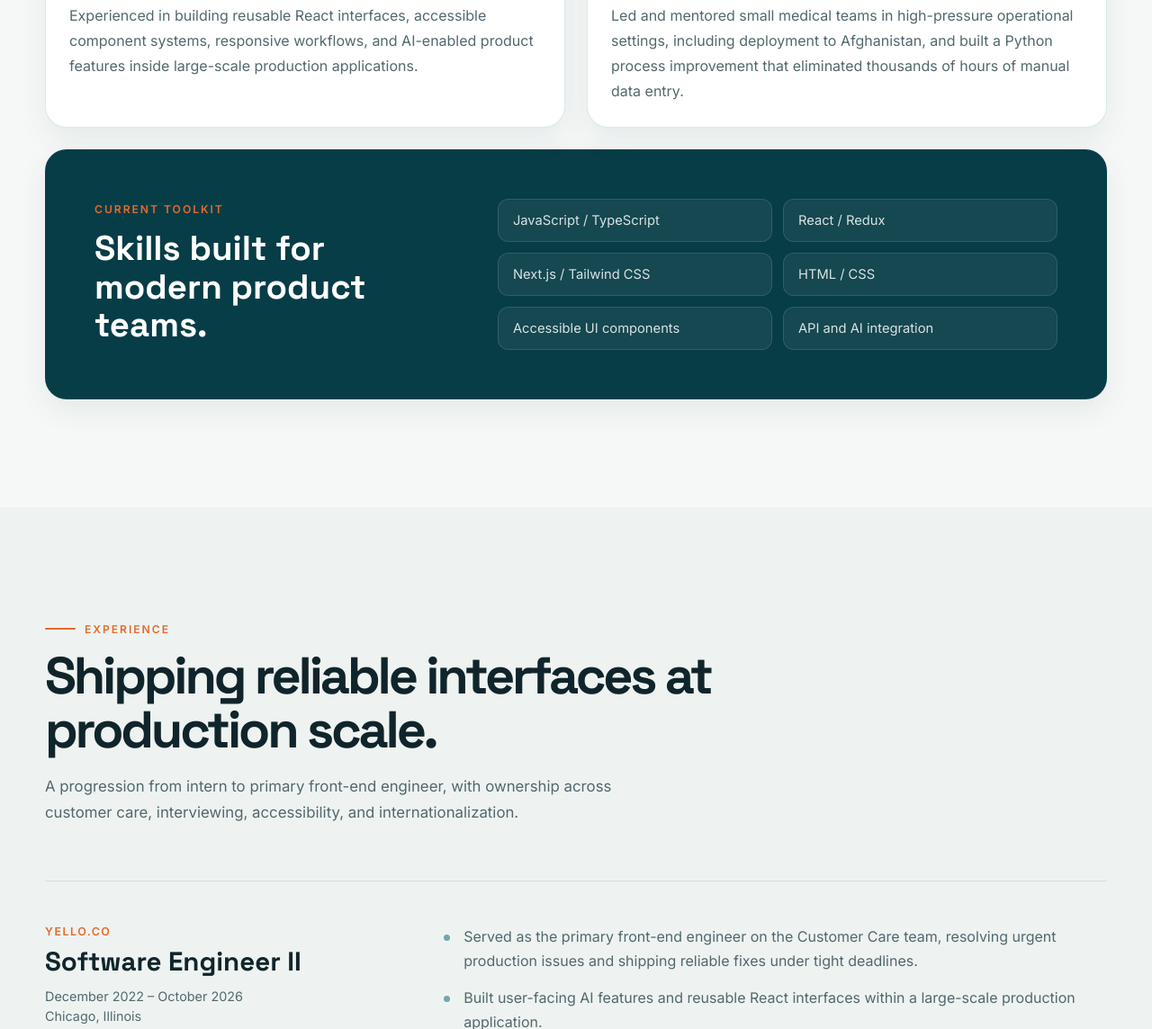
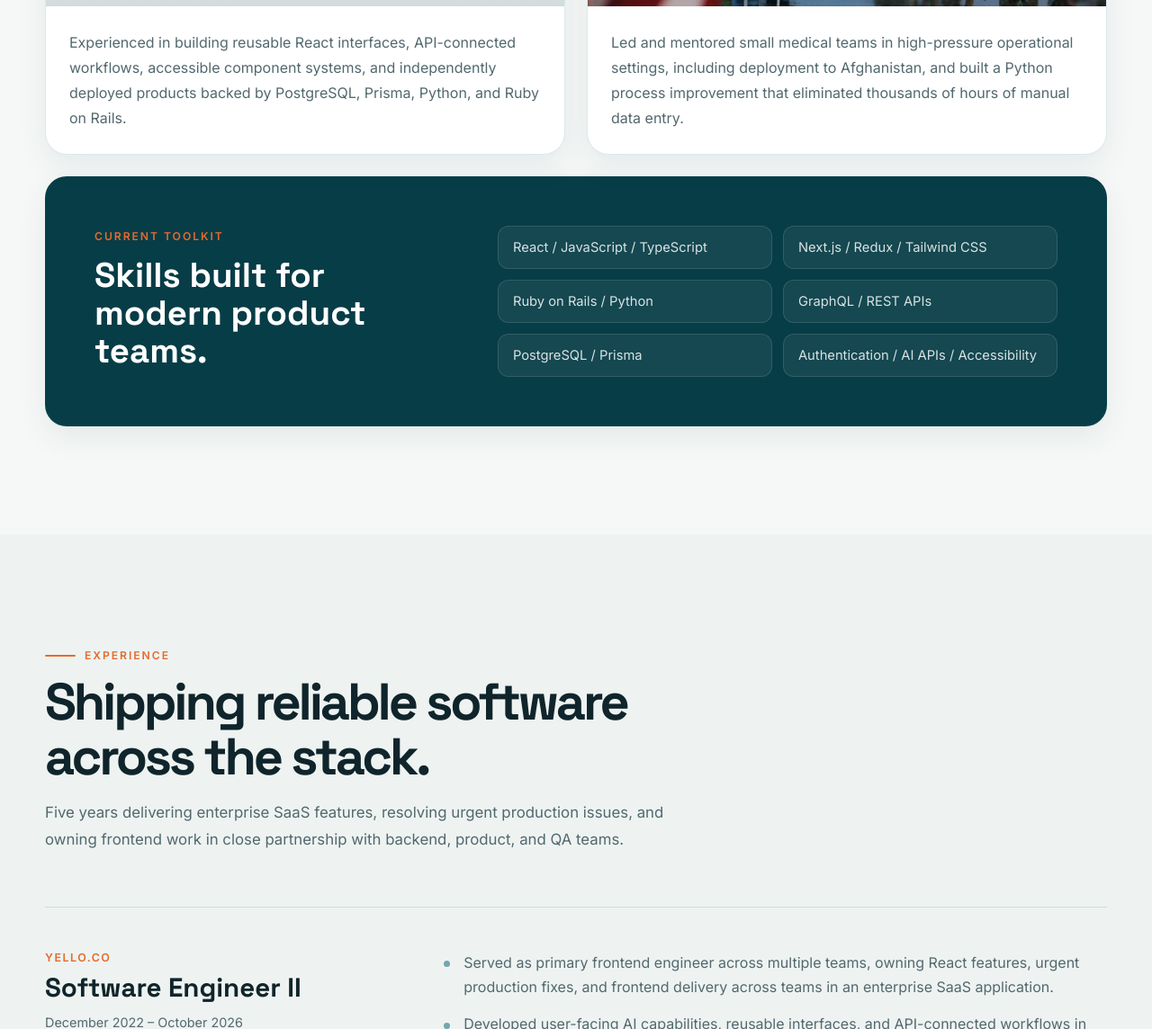
Before and after one commit to gmachat/gmachat.github.io, a plain HTML site: page index.html in a window 1280 px wide. Shown: the part 1656-2800 px from the top of the page at 90% size. Drawn offline with Linux system fonts and the light colour scheme.

Commit message:
update res

```diff
--- a/index.html
+++ b/index.html
@@ -5,14 +5,14 @@
   <meta charset="UTF-8">
   <meta http-equiv="X-UA-Compatible" content="IE=edge">
   <meta name="viewport" content="width=device-width, initial-scale=1.0">
-  <meta name="description" content="Greg Machat is a front-end software engineer and U.S. Army veteran building accessible, scalable applications with React, TypeScript, and Next.js.">
+  <meta name="description" content="Greg Machat is a frontend-focused full-stack software engineer and U.S. Army veteran building enterprise SaaS features and independently deployed web products.">
   <script type="module" src="./app.js?v=20261101-4"></script>
   <link rel="preconnect" href="https://fonts.gstatic.com">
   <link href="https://fonts.googleapis.com/css2?family=Inter:wght@400;500;600&family=Space+Grotesk:wght@500;600;700&display=swap" rel="stylesheet">
   <link rel="stylesheet" href="https://cdnjs.cloudflare.com/ajax/libs/font-awesome/4.7.0/css/font-awesome.min.css">
   <link rel="stylesheet" href="styles.css?v=20261101-1">
   <link rel="icon" href="./resources/images/logo-transparent.png">
-  <title>Greg Machat | Front-End Software Engineer</title>
+  <title>Greg Machat | Full-Stack Software Engineer</title>
 </head>
 
 <body>
@@ -20,8 +20,8 @@
     <noscript>
       <main class="no-script-fallback">
         <h1>Greg Machat</h1>
-        <p>Front-end software engineer and U.S. Army veteran building accessible, scalable applications.</p>
-        <p><a href="./resources/Greg_Machat_Resume_2026.pdf">View résumé</a> or email <a href="mailto:machatgreg@gmail.com">machatgreg@gmail.com</a>.</p>
+        <p>Frontend-focused full-stack software engineer and U.S. Army veteran building enterprise SaaS features and independently deployed web products.</p>
+        <p><a href="./resources/Greg_Machat_Fullstack_Resume_2026.pdf">View résumé</a> or email <a href="mailto:machatgreg@gmail.com">machatgreg@gmail.com</a>.</p>
       </main>
     </noscript>
   </div>
--- a/portfolio-components.js
+++ b/portfolio-components.js
@@ -46,7 +46,7 @@ let frameworkVersion
             <p>${data.hero.summary}</p>
             <div class="hero-actions">
               <a href="#experience" id="see-more">View experience</a>
-              <a href="./resources/Greg_Machat_Resume_2026.pdf" class="hero-secondary" download>Download resume</a>
+              <a href="./resources/Greg_Machat_Fullstack_Resume_2026.pdf" class="hero-secondary" download>Download resume</a>
             </div>
           </div>
         </div>
@@ -191,7 +191,7 @@ let frameworkVersion
                 <p class="timeline-company">${role.company}</p>
                 <h3>${role.title}</h3>
                 <p>${role.dates}</p>
-                <p>${role.location}</p>
+                ${role.location ? html`<p>${role.location}</p>` : ''}
               </div>
               <ul>${list(role.details)}</ul>
             </article>
@@ -384,7 +384,7 @@ let frameworkVersion
             <a href="mailto:${data.contact.email}">${data.contact.email}</a>
           </div>
           <ul class="contacts" aria-label="Social links">
-            <li class="contact-item"><a href="./resources/Greg_Machat_Resume_2026.pdf" class="resume-link" download>Download resume</a></li>
+            <li class="contact-item"><a href="./resources/Greg_Machat_Fullstack_Resume_2026.pdf" class="resume-link" download>Download resume</a></li>
             <li class="contact-item"><a href="https://www.linkedin.com/in/gregory-machat/" target="_blank" rel="noopener noreferrer" class="contact-link"><img src="./resources/icons/linkedin-icon.svg" alt="LinkedIn" class="contact-icon"></a></li>
             <li class="contact-item"><a href="https://github.com/gmachat" target="_blank" rel="noopener noreferrer" class="contact-link"><img src="./resources/icons/github-icon.svg" alt="GitHub" class="contact-icon"></a></li>
           </ul>
--- a/portfolio-data.js
+++ b/portfolio-data.js
@@ -4,9 +4,9 @@
  */
 export const portfolioData = Object.freeze({
     hero: {
-      eyebrow: 'Front-end software engineer · U.S. Army veteran',
+      eyebrow: 'Full-stack software engineer · U.S. Army veteran',
       title: 'Greg Machat',
-      summary: 'I build accessible, scalable applications with React, TypeScript, and Next.js, from production UI systems to AI-powered full-stack products.'
+      summary: 'I’m a frontend-focused full-stack engineer with five years of experience delivering enterprise SaaS features and independently deployed web products.'
     },
     navigation: [
       { href: '#about', label: 'About' },
@@ -15,14 +15,14 @@ export const portfolioData = Object.freeze({
       { href: '#contact', label: 'Contact' }
     ],
     about: {
-      title: 'Production-minded engineering with a leadership foundation.',
-      summary: 'I specialize in owning user-facing features from concept through production, pairing thoughtful UI engineering with the calm, accountable leadership I developed as an Army combat medic sergeant.',
+      title: 'Full-stack ownership with a leadership foundation.',
+      summary: 'I’m strongest in React, JavaScript, API integration, and production debugging, with experience across Ruby on Rails, Python, PostgreSQL, and TypeScript/Next.js. I’m comfortable owning user-facing work end to end and collaborating across frontend and backend systems.',
       cards: [
         {
-          title: 'Front-End Engineering',
+          title: 'Full-Stack Engineering',
           imageId: 'full-stack-photo',
           imageLabel: 'Software development workspace',
-          copy: 'Experienced in building reusable React interfaces, accessible component systems, responsive workflows, and AI-enabled product features inside large-scale production applications.'
+          copy: 'Experienced in building reusable React interfaces, API-connected workflows, accessible component systems, and independently deployed products backed by PostgreSQL, Prisma, Python, and Ruby on Rails.'
         },
         {
           title: 'Army Leadership',
@@ -32,59 +32,57 @@ export const portfolioData = Object.freeze({
         }
       ],
       skills: [
-        'JavaScript / TypeScript',
-        'React / Redux',
-        'Next.js / Tailwind CSS',
-        'HTML / CSS',
-        'Accessible UI components',
-        'API and AI integration'
+        'React / JavaScript / TypeScript',
+        'Next.js / Redux / Tailwind CSS',
+        'Ruby on Rails / Python',
+        'GraphQL / REST APIs',
+        'PostgreSQL / Prisma',
+        'Authentication / AI APIs / Accessibility'
       ]
     },
     experience: {
-      title: 'Shipping reliable interfaces at production scale.',
-      summary: 'A progression from intern to primary front-end engineer, with ownership across customer care, interviewing, accessibility, and internationalization.',
+      title: 'Shipping reliable software across the stack.',
+      summary: 'Five years delivering enterprise SaaS features, resolving urgent production issues, and owning frontend work in close partnership with backend, product, and QA teams.',
       roles: [
         {
           company: 'Yello.co',
           title: 'Software Engineer II',
           dates: 'December 2022 – October 2026',
-          location: 'Chicago, Illinois',
+          location: '',
           details: [
-            'Served as the primary front-end engineer on the Customer Care team, resolving urgent production issues and shipping reliable fixes under tight deadlines.',
-            'Built user-facing AI features and reusable React interfaces within a large-scale production application.',
-            'Owned front-end delivery across multiple teams in partnership with engineering, QA, and product stakeholders.'
+            'Served as primary frontend engineer across multiple teams, owning React features, urgent production fixes, and frontend delivery across teams in an enterprise SaaS application.',
+            'Developed user-facing AI capabilities, reusable interfaces, and API-connected workflows in collaboration with product, QA, and backend engineers.',
+            'Investigated production issues spanning frontend state and backend behavior, supporting testing, deployment, and release monitoring.'
           ]
         },
         {
           company: 'Yello.co',
           title: 'Software Engineer I',
           dates: 'September 2021 – December 2022',
-          location: 'Chicago, Illinois',
+          location: '',
           details: [
-            'Led front-end development of a video interviewing platform integrating Google Meet, Zoom, Microsoft Teams, and proprietary video.',
-            'Built scheduling interfaces supporting thousands of interviews across clients and time zones.',
-            'Created reusable, accessible UI components supporting consistent, WCAG-aligned experiences.'
+            'Developed scheduling interfaces supporting thousands of interviews across clients and time zones, with calendar, email/SMS, and video interview integrations.',
+            'Built and maintained interactive React experiences coordinating complex scheduling updates and application state with backend services.',
+            'Created reusable, accessible UI components to improve consistency and support WCAG standards.'
           ]
         },
         {
           company: 'Yello.co',
           title: 'Software Engineer Intern',
           dates: 'June 2021 – September 2021',
-          location: 'Chicago, Illinois',
+          location: '',
           details: [
-            'Improved accessibility across user-facing workflows for people with a range of accessibility needs.',
-            'Enhanced existing Slim, SCSS, jQuery, and React code to create a more intuitive user experience.',
-            'Implemented dynamic translations for international users and shipped interface enhancements through iterative Agile development.'
+            'Improved accessibility, added dynamic translations for international users, and shipped frontend enhancements through iterative Agile development.'
           ]
         },
         {
-          company: 'United States Army',
+          company: 'U.S. Army',
           title: 'Combat Medic Sergeant',
           dates: 'August 2017 – June 2021',
-          location: 'Fort Bragg, North Carolina',
+          location: '',
           details: [
-            'Led and mentored medical teams in demanding operational environments, including deployment to Afghanistan.',
-            'Applied Python to eliminate a large manual data-entry burden and improve an internal process.'
+            'Led medical teams in high-pressure settings, including deployment to Afghanistan.',
+            'Developed a Python process improvement that eliminated thousands of hours of manual data entry.'
           ]
         }
       ],
@@ -92,26 +90,26 @@ export const portfolioData = Object.freeze({
         {
           label: 'Engineering training',
           title: 'Code Platoon',
-          detail: 'Full Stack Software Engineering Bootcamp · 2021'
+          detail: 'Full Stack Software Engineering Bootcamp · June 2021'
         },
         {
           label: 'Education',
           title: 'Rowan University',
-          detail: 'B.A., Health and Physical Education · 2016'
+          detail: 'B.A., Health and Physical Education · December 2016'
         }
       ]
     },
     projects: {
       flagship: {
         title: 'VegasIntel is the project I’m most proud to have built.',
-        summary: 'Designed, engineered, and deployed independently from the data layer through the final interface.',
+        summary: 'Built and deployed independently across the interface, data model, APIs, database workflows, and production operations.',
         kicker: 'Independent developer · 2025 – Present',
         heading: 'Sports intelligence from raw data to confident decisions.',
-        copy: 'VegasIntel combines third-party sports data, market information, and AI-generated insights in responsive dashboards built for fast decision-making.',
+        copy: 'VegasIntel combines sports data, market information, and AI services in responsive dashboards, with automated ingestion, authentication, and access controls.',
         details: [
-          'Next.js, React, TypeScript, Tailwind CSS, PostgreSQL, and Prisma',
-          'Authentication, user access controls, and automated data ingestion',
-          'Production deployment and operations on Vercel'
+          'Next.js, React, TypeScript, Tailwind CSS, PostgreSQL, and Prisma across the UI and data model',
+          'Sports data and AI integrations, automated ingestion workflows, authentication, and user access controls',
+          'Vercel deployment and production debugging across UI, APIs, and database workflows'
         ]
       },
       framework: {
```
Also changed, not shown: 1 other file.
